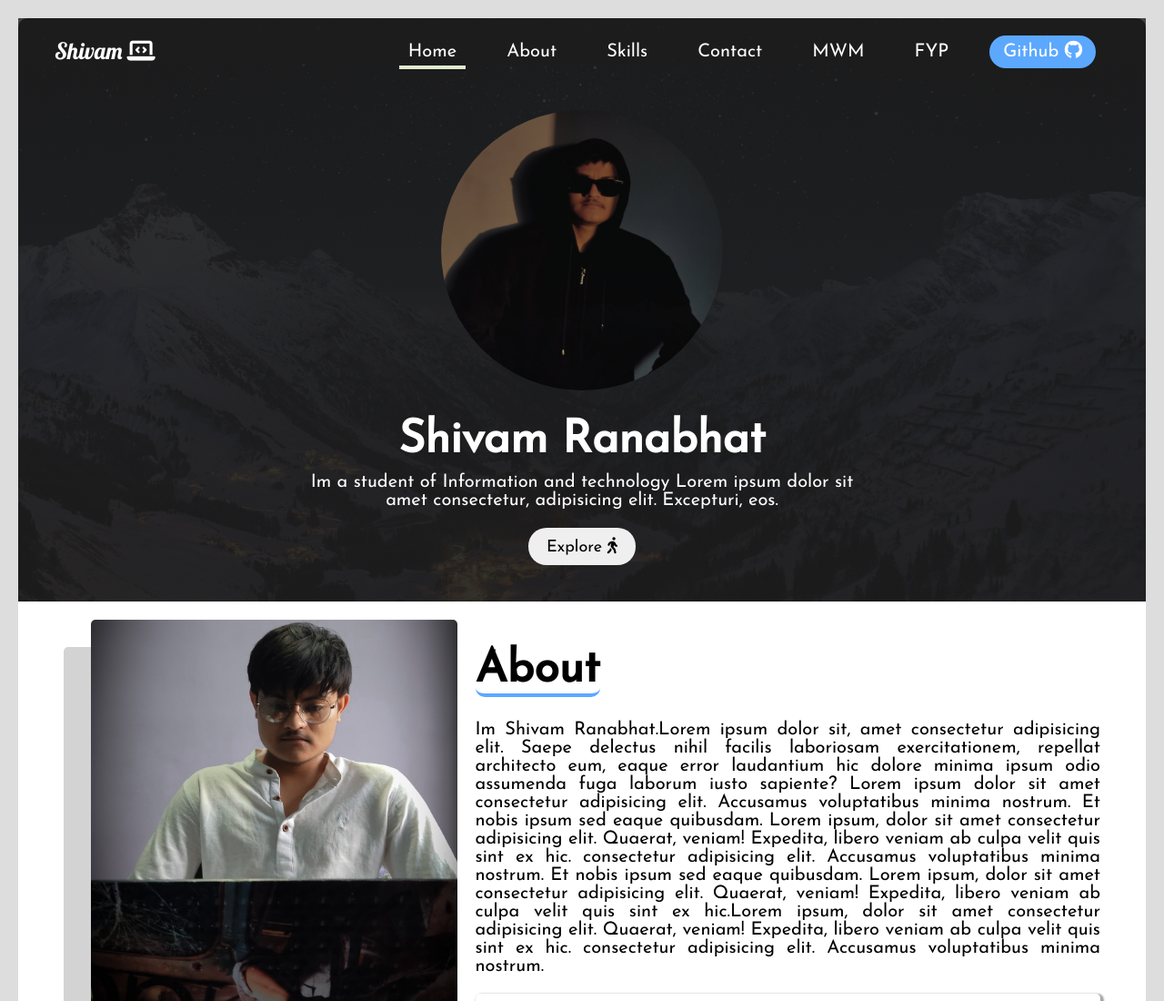
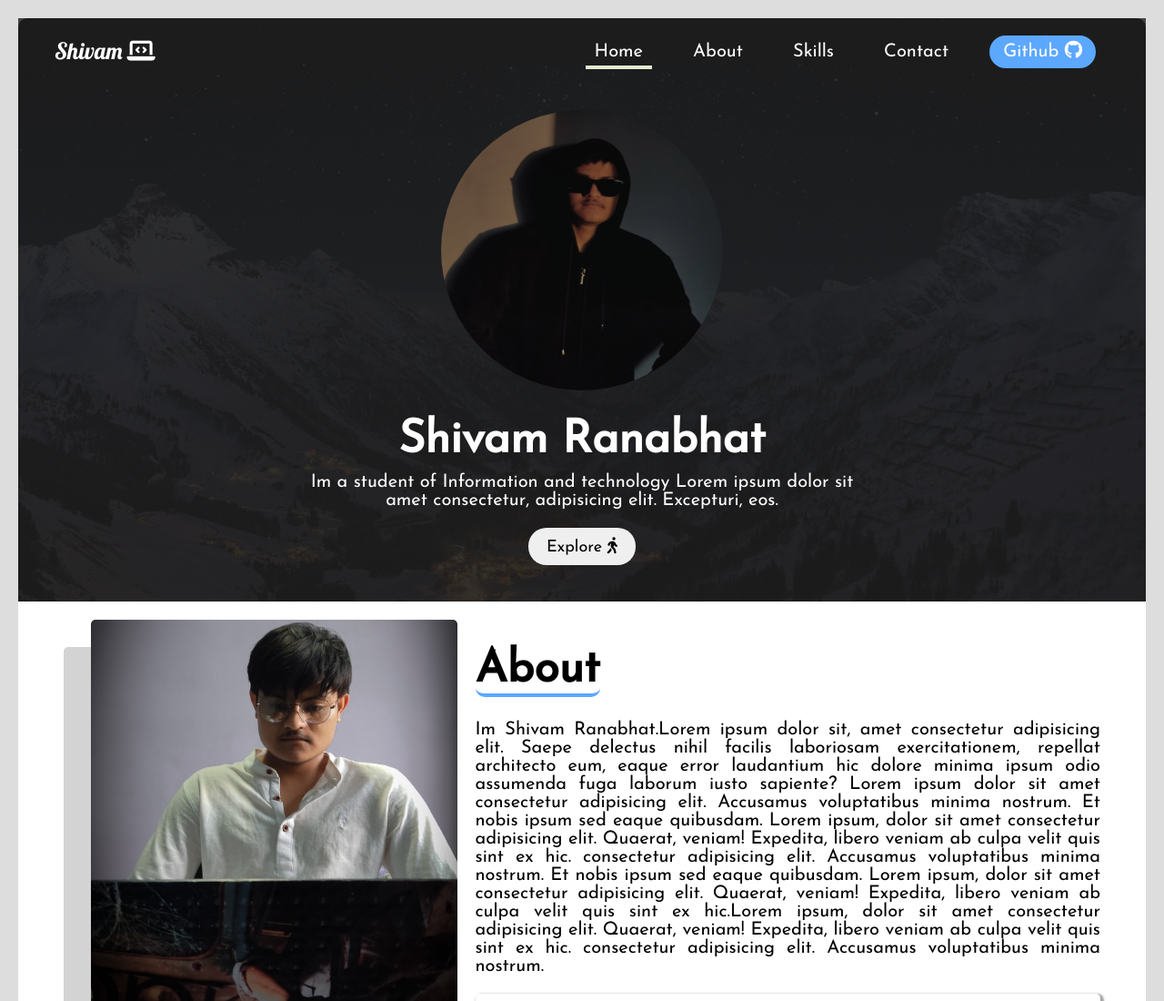
Before and after one commit to shivamranabhat/Poftfolio-Design, a plain HTML site: page index.html in a window 1280 px wide. Shown: the top 1100 px of the page at 91% size. Drawn offline with Linux system fonts and the light colour scheme.

Commit message:
Add Completed Portfolio

```diff
--- a/index.html
+++ b/index.html
@@ -52,8 +52,6 @@
             <li><a href="#about">About</a></li>
             <li><a href="#skill">Skills</a></li>
             <li><a href="#contact">Contact</a></li>
-            <li><a href="https://shivam22-ab.github.io/Food-Ordering-System/">MWM</a></li>
-            <li><a href="https://shivam22-ab.github.io/A-Web-Based-Platform-for-ESports-Tournament-/">FYP</a></li>
             <li><a href="https://www.github.com/shivam22-ab" class="github">Github&nbsp;<i
                   class="fa-brands fa-github"></i></a></li>
           </ul>
```
